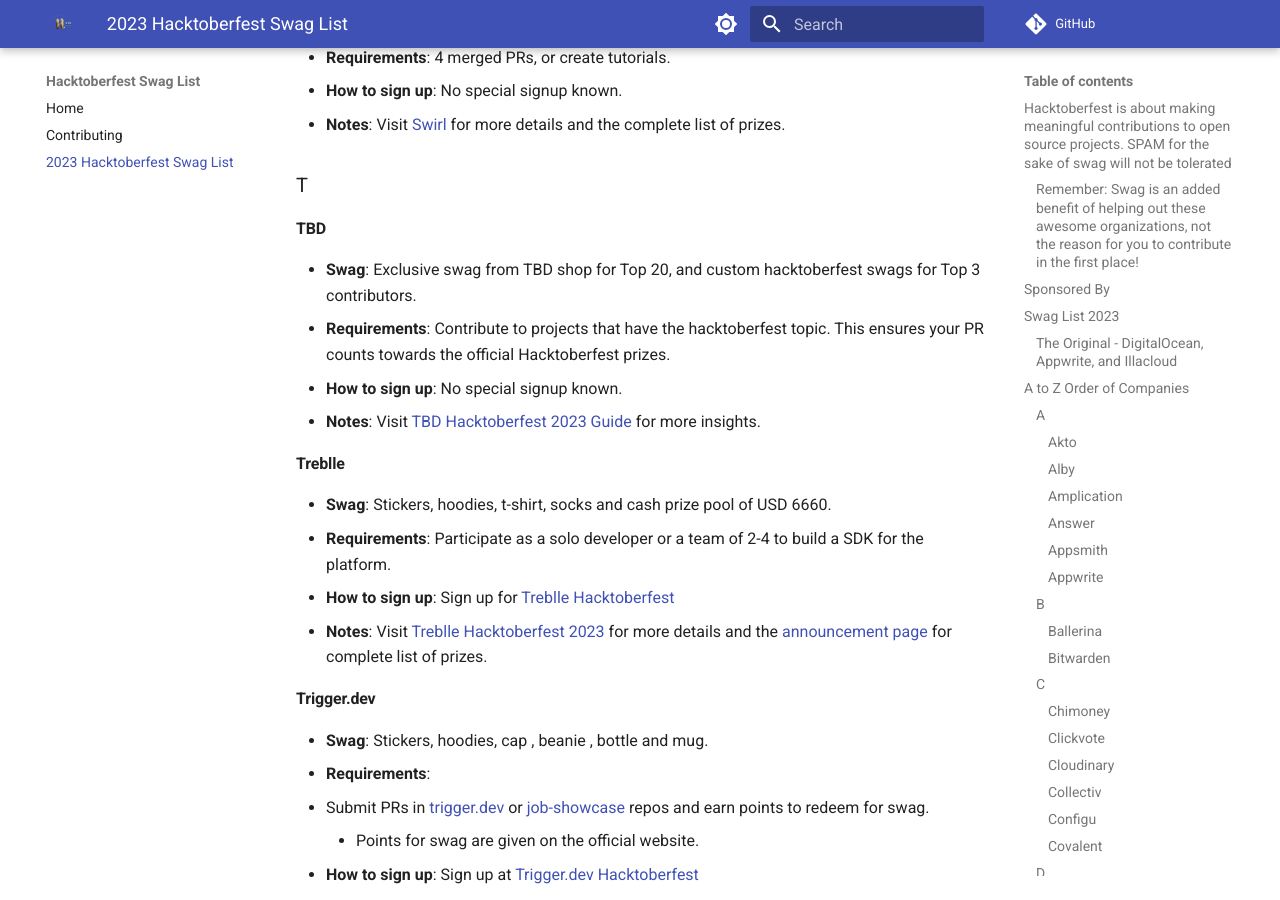
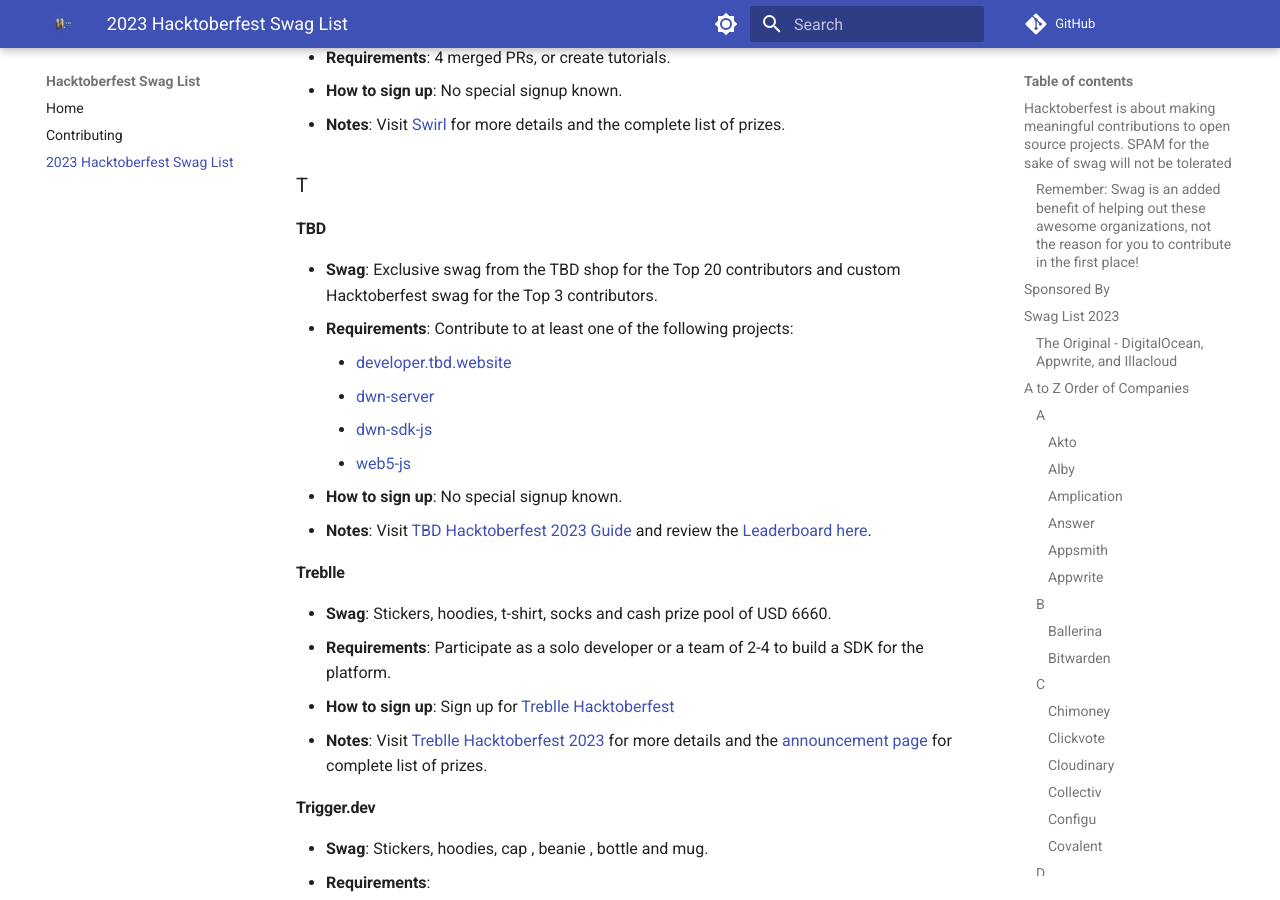
Before and after one commit to crweiner/hacktoberfest-swag-list, an MkDocs documentation site: the page built from docs/list.md, in a window 1280 px wide and 900 px high, scrolled down 16209 px. Built offline with MkDocs 1.6.1 and Material for MkDocs 9.7.7, drawn with Linux system fonts in a browser that asks for light colours; plug-ins that fetch from the network failed and are left out; comment, search, counter and statistics services are not loaded.

Commit message:
Update TBD

```diff
--- a/docs/list.md
+++ b/docs/list.md
@@ -534,10 +534,14 @@
 
 #### **TBD**
 
-- **Swag**: Exclusive swag from TBD shop for Top 20, and custom hacktoberfest swags for Top 3 contributors.
-- **Requirements**: Contribute to projects that have the hacktoberfest topic. This ensures your PR counts towards the official Hacktoberfest prizes.
+- **Swag**: Exclusive swag from the TBD shop for the Top 20 contributors and custom Hacktoberfest swag for the Top 3 contributors.
+- **Requirements**: Contribute to at least one of the following projects:
+    - [developer.tbd.website](https://github.com/TBD54566975/developer.tbd.website#tbd-developer-site)
+    - [dwn-server](https://github.com/TBD54566975/dwn-server#dwn-server-)
+    - [dwn-sdk-js](https://github.com/TBD54566975/dwn-sdk-js#decentralized-web-node-dwn-sdk-)
+    - [web5-js](https://github.com/TBD54566975/web5-js#web5-js-sdk)
 - **How to sign up**: No special signup known.
-- **Notes**: Visit [TBD Hacktoberfest 2023 Guide](https://dev.to/tbdevs/preptember-diaries-gearing-up-for-hacktoberfest-2023-8o2) for more insights.
+- **Notes**: Visit [TBD Hacktoberfest 2023 Guide](https://dev.to/tbdevs/preptember-diaries-gearing-up-for-hacktoberfest-2023-8o2) and review the [Leaderboard here](https://github.com/TBD54566975/developer.tbd.website/issues/721).
 
 #### **Treblle**
 
```
